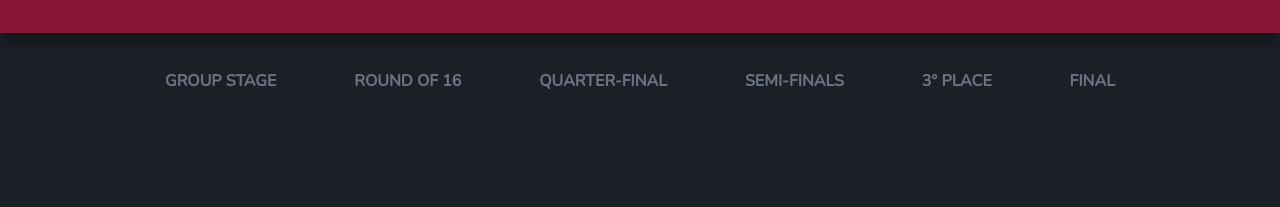
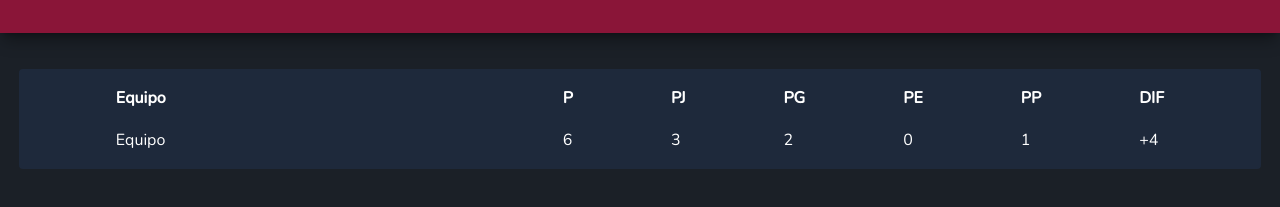
Before and after one commit to LoloLange/InfoQatar, a website: page groups.html in a window 1280 px wide. Shown: the part 31-238 px from the top of the page. Drawn offline with nearby package versions, Linux system fonts and the light colour scheme; no server answers.

Commit message:
removed src

```diff
--- a/src/matches.html
+++ b/groups.html
@@ -10,7 +10,6 @@
 <link rel="preconnect" href="https://fonts.gstatic.com" crossorigin>
 <link href="https://fonts.googleapis.com/css2?family=Nunito:wght@400;500&display=swap" rel="stylesheet">
     <script src="https://cdn.tailwindcss.com"></script>
-    <script src="matches.js"></script>
     <link rel="stylesheet" href="styles.css">
 </head>
 <body class="font-['Nunito'] bg-[#1B2027] text-white">
@@ -25,24 +24,32 @@
     </header>
 
     <section class="pt-[100px] flex justify-center">
-        <div class="flex justify-between w-[950px] font-bold text-gray-500">
-            <button id="gs" aria-selected="true" aria-hidden="false">GROUP STAGE</button>
-            <button id="r8" aria-selected="false" aria-hidden="true">ROUND OF 16</button>
-            <button id="r4" aria-selected="false" aria-hidden="true">QUARTER-FINAL</button>
-            <button id="sf" aria-selected="false" aria-hidden="true">SEMI-FINALS</button>
-            <button id="3p" aria-selected="false" aria-hidden="true">3° PLACE</button>
-            <button id="fi" aria-selected="false" aria-hidden="true">FINAL</button>
-        </div>
+        <table id="table" class="border-separate border-spacing-8 bg-[#1E293B] text-md rounded-[4px]">
+            <thead>
+                <tr>
+                    <th class="pr-[300px]">Equipo</th>
+                    <th>P</th>
+                    <th>PJ</th>
+                    <th>PG</th>
+                    <th>PE</th>
+                    <th>PP</th>
+                    <th>DIF</th>
+                </tr>
+            </thead>
+
+            <tbody>
+                <tr>
+                    <td class="pr-[300px]">Equipo</td>
+                    <td>6</td>
+                    <td>3</td>
+                    <td>2</td>
+                    <td>0</td>
+                    <td>1</td>
+                    <td>+4</td>
+                </tr>
+
+            </tbody>
+        </table>
     </section>
-
-    <nav id="group-stage" aria-selected="true" aria-hidden="false" aria-current="true" class="pt-5"></nav>
-    <nav id="round-8" aria-selected="false" aria-hidden="true" aria-current="false" class="pt-5"></nav>
-    <nav id="round-4" aria-selected="false" aria-hidden="true" aria-current="false" class="pt-5"></nav>
-    <nav id="semifinal" aria-selected="false" aria-hidden="true" aria-current="false" class="pt-5"></nav>
-    <nav id="third-place" aria-selected="false" aria-hidden="true" aria-current="false" class="pt-5"></nav>
-    <nav id="final" aria-selected="false" aria-hidden="true" aria-current="false" class="pt-5"></nav>
-
-
-    <script src="script.js"></script>
 </body>
 </html>
--- a/src/styles.css
+++ b/styles.css
@@ -7,7 +7,13 @@
     display: none;
 }
 
+#table {
+    border-spacing: 6em 1rem;
+}
 
+tr {
+    border-bottom: 2px solid #ccc;
+}
 
 ::-webkit-scrollbar {
     background-color: #232728;
```
Also changed, not shown: index.html (renamed from src/index.html, +1 -1 lines), matches.html (added, +48 -0 lines), api.js (renamed from src/api.js), matches.js (renamed from src/matches.js), script.js (renamed from src/script.js).
